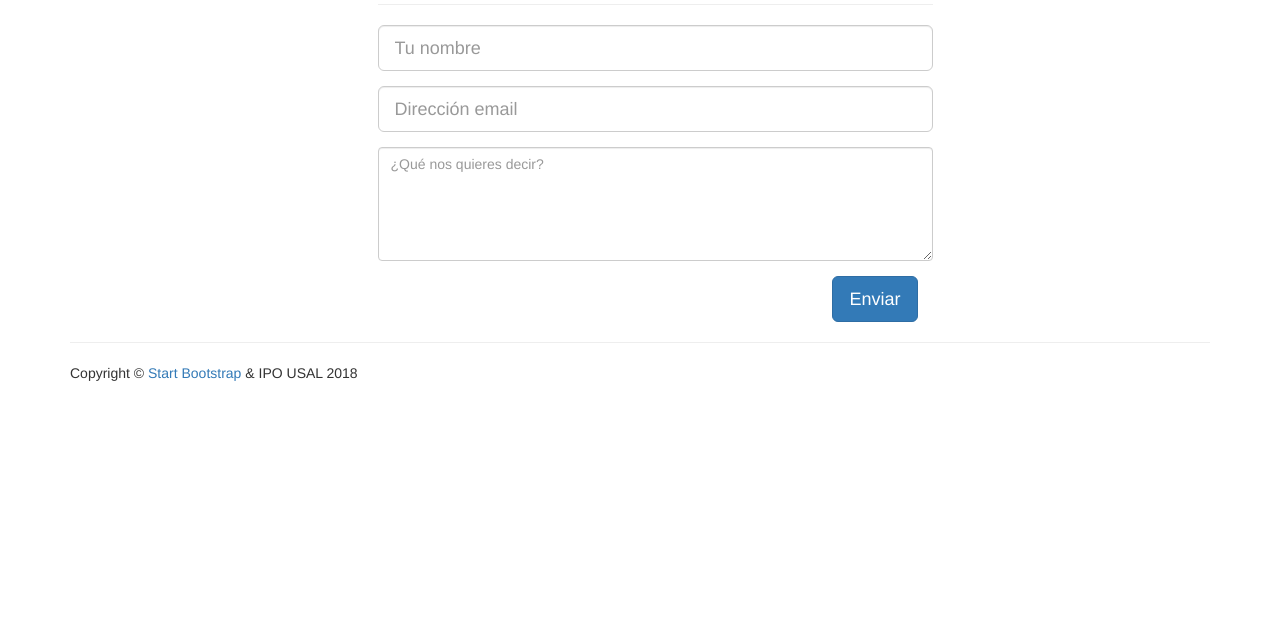
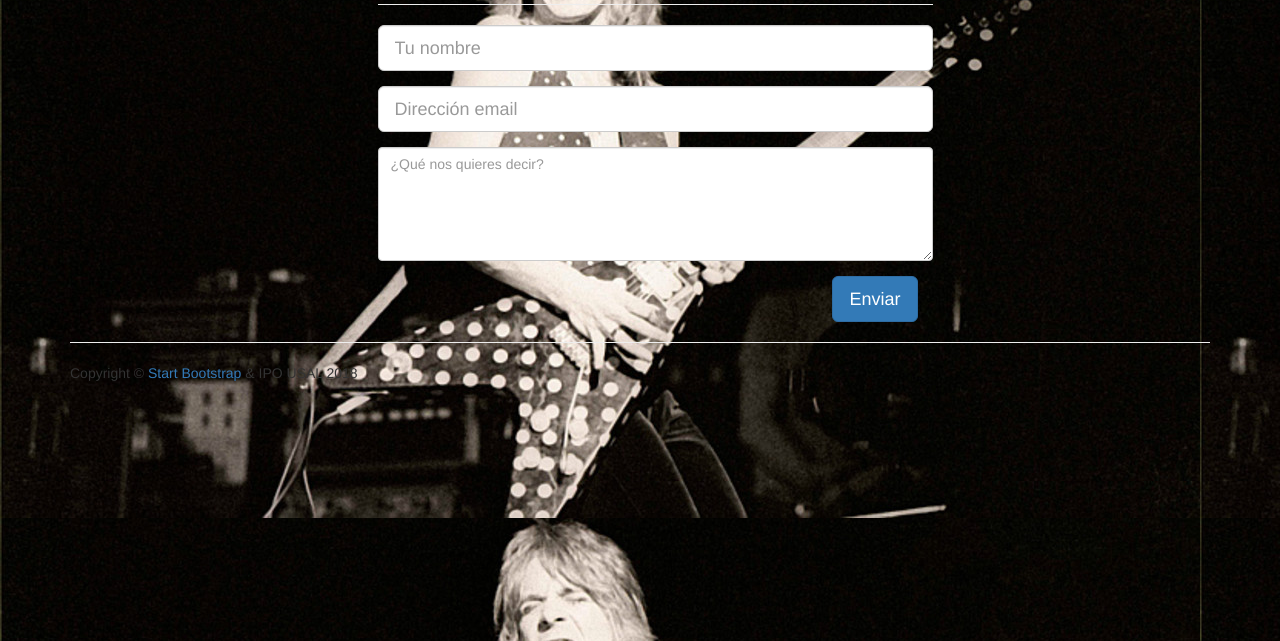
Before and after one commit to Luisito172/WebShop, a plain HTML site: page contacto.html in a window 1280 px wide. Shown: the part 159-800 px from the top of the page. Drawn offline with Linux system fonts and the light colour scheme.

Commit message:
Añadido background en todos los html

```diff
--- a/contacto.html
+++ b/contacto.html
@@ -27,7 +27,7 @@
 
 </head>
 
-<body>
+<body background="randybackground.jpg">
 
     <!-- Navigation -->
     <nav class="navbar navbar-inverse navbar-fixed-top" role="navigation">
```
Also changed, not shown: login.html (+1 -1 lines), producto.html (+1 -1 lines), producto2.html (+1 -1 lines), producto3.html (+1 -1 lines), producto4.html (+1 -1 lines), producto5.html (+1 -1 lines).
